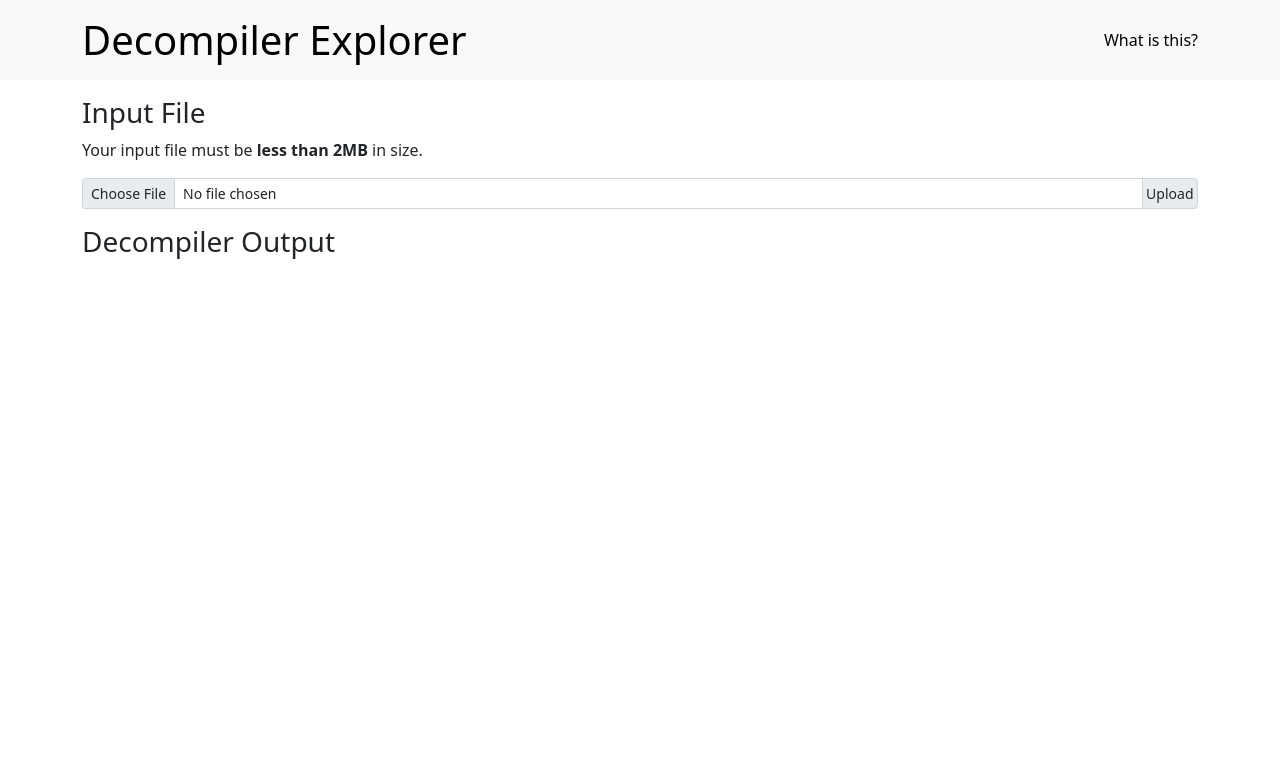
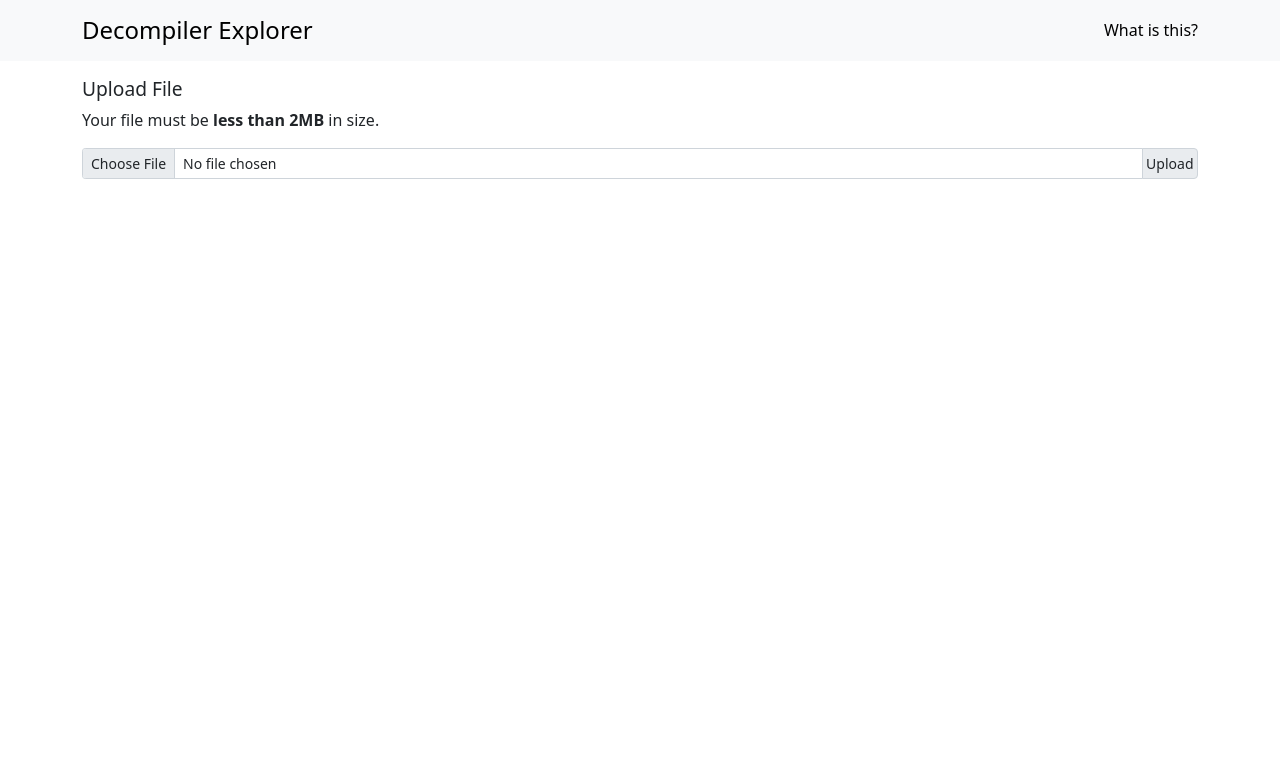
Before and after one commit to decompiler-explorer/decompiler-explorer, a Django app: page / in a window 1280 px wide. Shown: the top 762 px of the page. Run offline with Django 3.2, Linux system fonts and the light colour scheme; data that the repository does not hold is empty; some libraries are stand-ins or nearby versions.

Commit message:
Cleanup frontend, more area for content

```diff
--- a/static/css/style.css
+++ b/static/css/style.css
@@ -12,6 +12,23 @@
 header a {
     color: #000000;
     text-decoration: none;
+}
+
+header h1 {
+    font-size: 1.5rem;
+}
+
+section#content {
+    padding-bottom: 40px;
+}
+
+section#input h3 {
+    font-size: 1.2rem;
+}
+
+section#decompilers {
+    max-width: 100%;
+    padding: 0 20px;
 }
 
 footer {
@@ -32,3 +49,14 @@
 .decompiler.hidden {
     display: none !important;
 }
+
+.decompiler_title {
+    color: #000000;
+    text-decoration: none;
+}
+
+.decompiler_rerun {
+    font-size: 1rem;
+    color: #000000;
+    cursor: pointer;
+}
--- a/static/js/index.js
+++ b/static/js/index.js
@@ -10,19 +10,20 @@
     .map(i => {
         let id = i.id;
         let editor = ace.edit(id);
+        editor.setReadOnly(true);
         editor.session.setMode("ace/mode/c_cpp");
         return [id, editor];
     })
 );
 
-let decompilerTimes = Object.fromEntries(
-    Object.values(document.getElementsByClassName("decompiler_runtime"))
-    .map(i => [i.id.replace(/(^runtime_)/, ''), i])
-);
-
 let decompilerTitles = Object.fromEntries(
     Object.values(document.getElementsByClassName("decompiler_title"))
     .map(i => [i.id.replace(/(^title_)/, ''), i])
+);
+
+let decompilerVersions = Object.fromEntries(
+    Object.values(document.getElementsByClassName("decompiler_version"))
+    .map(i => [i.id.replace(/(^version_)/, ''), i])
 );
 
 let decompilerRerunButtons = Object.fromEntries(
@@ -63,7 +64,6 @@
 
 function clearOutput(decompiler_name) {
     decompilerFrames[decompiler_name].session.getDocument().setValue("");
-    decompilerTimes[decompiler_name].innerText = "";
     decompilerRerunButtons[decompiler_name].hidden = true;
     delete decompilerResultUrls[decompiler_name];
 }
@@ -99,18 +99,17 @@
     let decompiler_version = resultData['decompiler']['version'];
     let decompiler_revision = resultData['decompiler']['revision'];
     let frame = decompilerFrames[decompiler_name];
-    let time_obj = decompilerTimes[decompiler_name];
     let rerun_button = decompilerRerunButtons[decompiler_name];
     decompilerResultUrls[decompiler_name] = resultData['url'];
+    decompilerTitles[decompiler_name].innerText = `${decompiler_name}`;
     if (decompiler_revision !== '') {
         if (decompiler_revision.length > 8) {
             decompiler_revision = decompiler_revision.substring(0, 8);
         }
-        decompilerTitles[decompiler_name].innerText = `${decompiler_name} ${decompiler_version} (${decompiler_revision})`;
+        decompilerVersions[decompiler_name].innerText = `${decompiler_version} (${decompiler_revision})`;
     } else {
-        decompilerTitles[decompiler_name].innerText = `${decompiler_name} ${decompiler_version}`;
+        decompilerVersions[decompiler_name].innerText = `${decompiler_version}`;
     }
-    time_obj.innerText = `Analysed ${created}\nAnalysis took ${analysis_time.toFixed(2)} seconds`;
 
     if (resultData['error'] !== null) {
         frame.session.getDocument().setValue(`Error decompiling: ${resultData['error']}`);
@@ -122,6 +121,7 @@
     .then(resp => resp.text())
     .then(data => {
         frame.session.getDocument().setValue(data);
+        frame.resize();
         rerun_button.hidden = false;
     })
     .catch(err => {
@@ -134,7 +134,6 @@
 function getResult(decompiler_name) {
     let finishedResults = [];
     decompilerFrames[decompiler_name].session.getDocument().setValue("// Waiting for data...");
-    decompilerTimes[decompiler_name].innerText = "";
     decompilerRerunButtons[decompiler_name].hidden = true;
 
     let startTime = Date.now();
@@ -244,7 +243,6 @@
 
 document.getElementById('upload_binary').addEventListener('click', (e) => {
     e.preventDefault();
-    Object.values(decompilerTimes).forEach(i => i.innerHTML = "");
     Object.values(decompilerFrames).forEach(i => i.session.getDocument().setValue(""));
     Object.values(decompilerRerunButtons).forEach(i => i.hidden = true);
     uploadBinary();
--- a/templates/explorer/index.html
+++ b/templates/explorer/index.html
@@ -26,6 +26,7 @@
 	<link rel="preconnect" href="https://fonts.gstatic.com" crossorigin>
 	<link href="https://fonts.googleapis.com/css2?family=Open+Sans:wght@300;400;600&display=swap" rel="stylesheet">
 
+    <link rel="stylesheet" href="https://cdnjs.cloudflare.com/ajax/libs/font-awesome/6.0.0/css/all.min.css" integrity="sha512-9usAa10IRO0HhonpyAIVpjrylPvoDwiPUiKdWk5t3PyolY1cOd4DSE0Ga+ri4AuTroPR5aQvXU9xC6qOPnzFeg==" crossorigin="anonymous" referrerpolicy="no-referrer" />
     <link href="https://cdn.jsdelivr.net/npm/bootstrap@5.1.3/dist/css/bootstrap.min.css" rel="stylesheet" integrity="sha384-1BmE4kWBq78iYhFldvKuhfTAU6auU8tT94WrHftjDbrCEXSU1oBoqyl2QvZ6jIW3" crossorigin="anonymous">
     <link rel="stylesheet" href="{% static 'css/style.css' %}" />
 
@@ -53,18 +54,17 @@
             </div>
         </div>
     </header>
-    <section id="content" class="container flex-grow-1 d-flex flex-column">
+    <section id="input" class="container">
         <div class="row my-3">
-            <h3>Input File</h3>
-            <p>Your input file must be <strong>less than 2MB</strong> in size.</p>
+            <h3>Upload File</h3>
+            <p>Your file must be <strong>less than 2MB</strong> in size.</p>
             <form class="input-group" id="binary_upload_form">
                 <input type="file" class="form-control form-control-sm input-group-append" id="file" name="file" value required>
                 <button type="button" class="btn input-group-append" id="upload_binary">Upload</button>
             </form>
         </div>
-        <div class="row">
-            <h3>Decompiler Output</h3>
-        </div>
+    </section>
+    <section id="decompilers" class="container flex-grow-1 d-flex flex-column">
         <div class="row" id="decompiler_selectors">
             {% for d in decompilers %}
             <div class="col">
@@ -77,13 +77,13 @@
         </div>
         <div class="row my-3 flex-grow-1" id="decompilers">
             {% for d in decompilers %}
-            <div class="col d-flex flex-column decompiler decompiler_container" id="container_{{d.name}}">
+            <div class="col d-flex flex-column decompiler decompiler_container" id="container_{{ d.name }}">
                 <div class="row">
-                    <span>
-                        <h5 class="d-inline-block decompiler_title" id="title_{{d.name}}"><a target="_blank" href="{{ d.url }}">{{ d.name }}</a></h5>
-                        <button type="button" class="btn decompiler_rerun" id="rerun_{{d.name}}" hidden>Rerun</button>
-                    </span>
-                    <span id="runtime_{{d.name}}" class="decompiler_runtime"></span>
+                    <h5 class="d-inline-block">
+                        <a class="decompiler_title" id="title_{{ d.name }}" title="Website for {{ d.name }}" target="_blank" href="{{ d.url }}">{{ d.name }}</a>
+                        <a class="decompiler_rerun" id="rerun_{{ d.name }}" title="Re-run decompilation" hidden><i class='fas fa-redo'></i></a>
+                    </h5>
+                    <div class="decompiler_version" id="version_{{ d.name }}"></div>
                 </div>
                 <div class="row flex-grow-1">
                     <div id="{{d.name}}" class="decompiler_output"></div>
```
